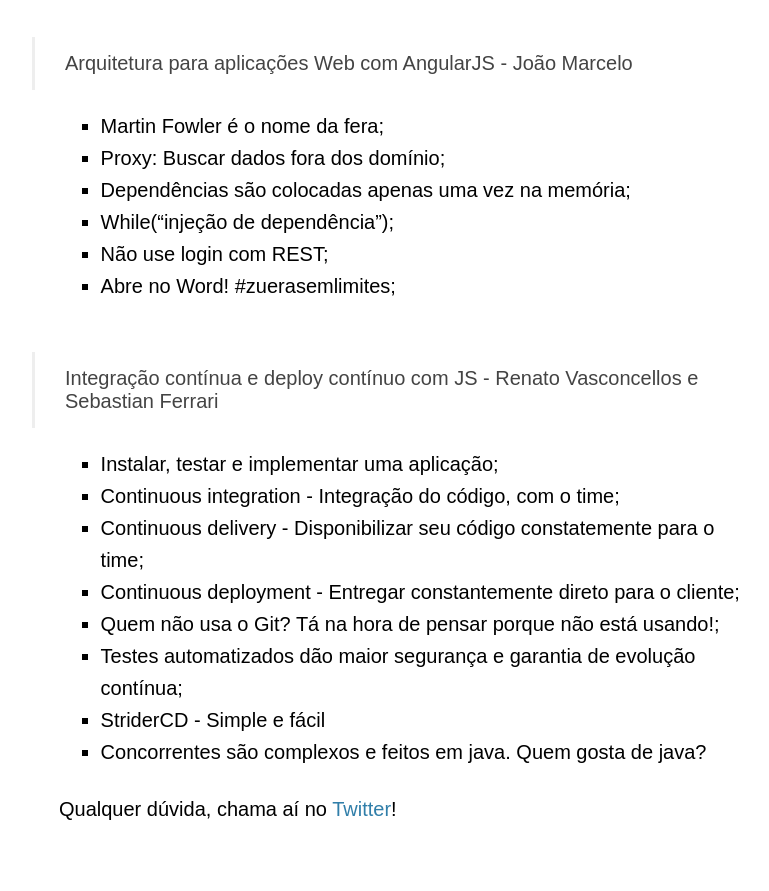
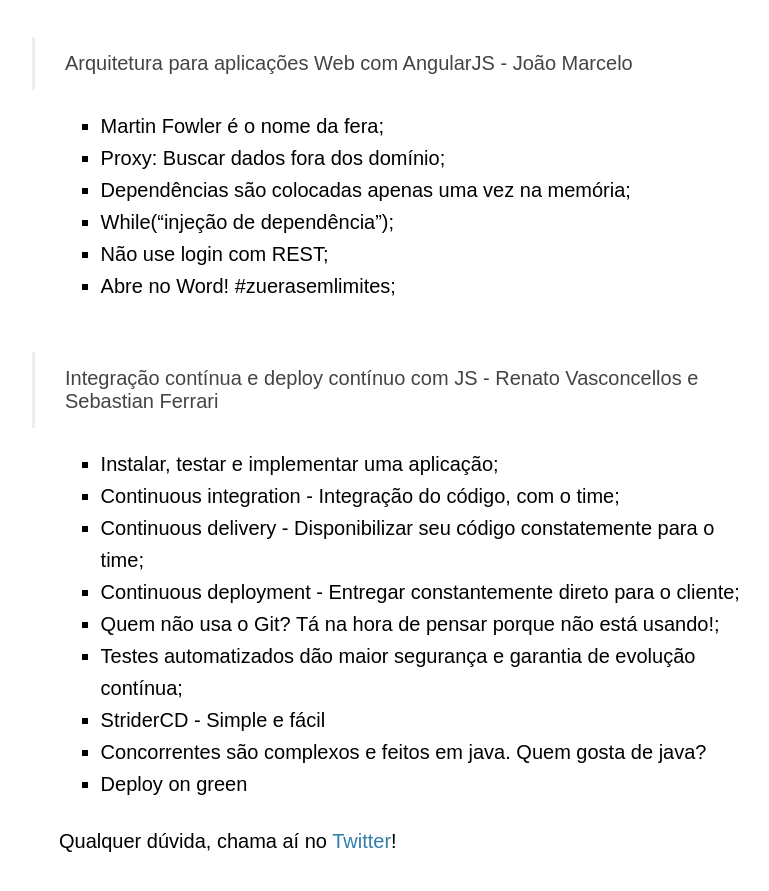
Before and after one commit to fabriciomrkonell/fabriciomrkonell, a Jekyll site: the page built from _posts/2014-11-21-front-in-floripa-o-evento-2014.markdown, in a window 1280 px wide and 900 px high, scrolled down 1164 px. Shown: the top 891 px of the window, without its empty margins (231-1000 px from the left). Built offline with Jekyll 4.4.1, drawn with Linux system fonts in a browser that asks for light colours; some web fonts are replaced; Markdown is read by kramdown in place of the engine named in the settings; comment, search, counter and statistics services are not loaded; before the commit the page ends 2032 px from its top, so only the background shows below that.

Commit message:
Front In Floripa

```diff
--- a/_posts/2014-11-21-front-in-floripa-o-evento-2014.markdown
+++ b/_posts/2014-11-21-front-in-floripa-o-evento-2014.markdown
@@ -34,5 +34,6 @@ Bom, apesar de chegar atrasado devido a um <a href="http://g1.globo.com/sc/santa
 * Testes automatizados dão maior segurança e garantia de evolução contínua;
 * StriderCD - Simple e fácil
 * Concorrentes são complexos e feitos em java. Quem gosta de java?
+* Deploy on green
 
 Qualquer dúvida, chama aí no <a href="https://twitter.com/realronchi" target="blank">Twitter</a>!
```
